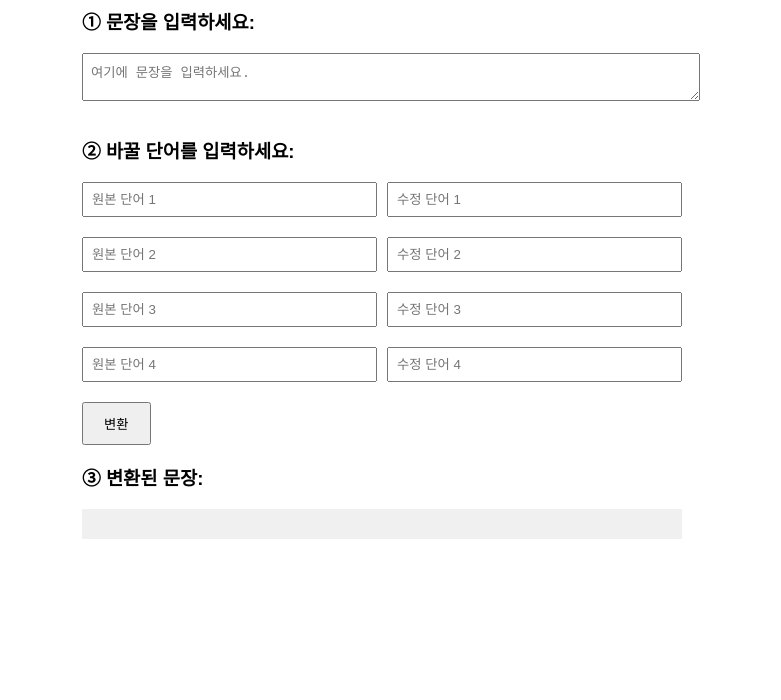
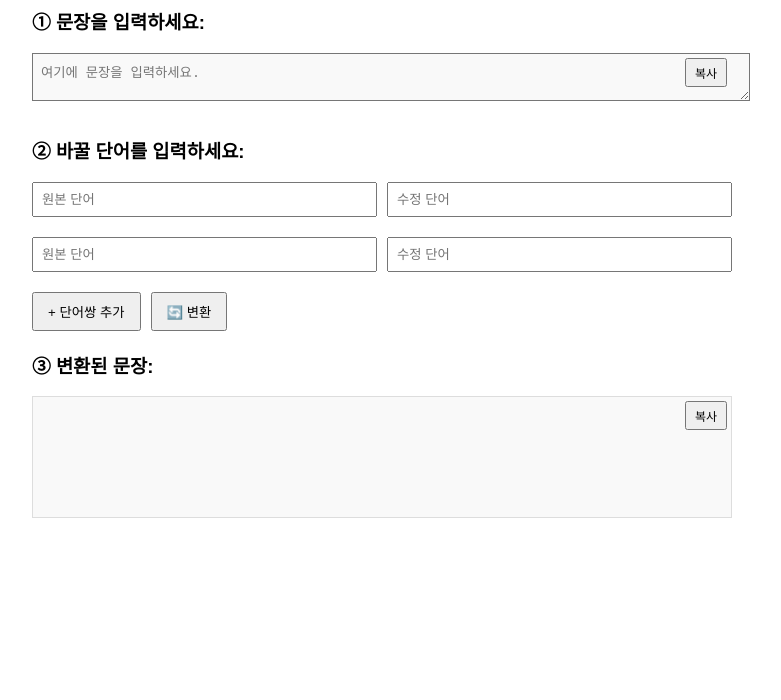
Before and after one commit to seonxbi/text, a plain HTML site: page index.html in a window 1280 px wide. Shown: the part 100-800 px from the top of the page, without its empty margins (258-1039 px from the left). Drawn offline with Linux system fonts and the light colour scheme.

Commit message:
Add files via upload

```diff
--- a/index.html
+++ b/index.html
@@ -4,59 +4,98 @@
   <meta charset="UTF-8">
   <title>단어 치환기</title>
   <style>
-    body { font-family: sans-serif; max-width: 600px; margin: 40px auto; padding: 0 20px; }
+    body { font-family: sans-serif; max-width: 700px; margin: 40px auto; padding: 0 20px; }
     textarea, input { width: 100%; padding: 8px; margin-bottom: 12px; }
     .pair { display: flex; gap: 10px; margin-bottom: 8px; }
     .pair input { flex: 1; }
-    button { padding: 10px 20px; }
-    #output { background: #f0f0f0; padding: 15px; white-space: pre-wrap; }
+    .controls { display: flex; gap: 10px; margin-bottom: 20px; }
+    button { padding: 8px 14px; }
+    #outputBox, #inputBox { position: relative; }
+    .copy-btn {
+      position: absolute;
+      top: 5px;
+      right: 5px;
+      padding: 4px 8px;
+      font-size: 12px;
+      cursor: pointer;
+    }
+    #output, #inputText {
+      white-space: pre-wrap;
+      background: #f9f9f9;
+    }
   </style>
 </head>
 <body>
   <h1>🔄 단어 치환기</h1>
 
   <h3>① 문장을 입력하세요:</h3>
-  <textarea id="inputText" placeholder="여기에 문장을 입력하세요."></textarea>
+  <div id="inputBox">
+    <textarea id="inputText" placeholder="여기에 문장을 입력하세요."></textarea>
+    <button class="copy-btn" onclick="copyText('inputText')">복사</button>
+  </div>
 
   <h3>② 바꿀 단어를 입력하세요:</h3>
-  <div class="pair">
-    <input id="from1" placeholder="원본 단어 1">
-    <input id="to1" placeholder="수정 단어 1">
-  </div>
-  <div class="pair">
-    <input id="from2" placeholder="원본 단어 2">
-    <input id="to2" placeholder="수정 단어 2">
-  </div>
-  <div class="pair">
-    <input id="from3" placeholder="원본 단어 3">
-    <input id="to3" placeholder="수정 단어 3">
-  </div>
-  <div class="pair">
-    <input id="from4" placeholder="원본 단어 4">
-    <input id="to4" placeholder="수정 단어 4">
+  <div id="wordPairs">
+    <div class="pair">
+      <input placeholder="원본 단어" class="from">
+      <input placeholder="수정 단어" class="to">
+    </div>
+    <div class="pair">
+      <input placeholder="원본 단어" class="from">
+      <input placeholder="수정 단어" class="to">
+    </div>
   </div>
 
-  <button onclick="replaceWords()">변환</button>
+  <div class="controls">
+    <button onclick="addPair()">+ 단어쌍 추가</button>
+    <button onclick="replaceWords()">🔄 변환</button>
+  </div>
 
   <h3>③ 변환된 문장:</h3>
-  <div id="output"></div>
+  <div id="outputBox">
+    <div id="output" style="min-height: 100px; border: 1px solid #ddd; padding: 10px;"></div>
+    <button class="copy-btn" onclick="copyText('output')">복사</button>
+  </div>
 
   <script>
+    function addPair() {
+      const pair = document.createElement("div");
+      pair.className = "pair";
+      pair.innerHTML = `
+        <input placeholder="원본 단어" class="from">
+        <input placeholder="수정 단어" class="to">
+      `;
+      document.getElementById("wordPairs").appendChild(pair);
+    }
+
     function replaceWords() {
       let text = document.getElementById("inputText").value;
+      const fromInputs = document.querySelectorAll(".from");
+      const toInputs = document.querySelectorAll(".to");
 
-      for (let i = 1; i <= 4; i++) {
-        const from = document.getElementById("from" + i).value.trim();
-        const to = document.getElementById("to" + i).value.trim();
+      for (let i = 0; i < fromInputs.length; i++) {
+        const from = fromInputs[i].value.trim();
+        const to = toInputs[i].value.trim();
 
         if (from !== "") {
-          const regex = new RegExp(from, "g"); // 여러 번 등장해도 바꾸도록
+          const regex = new RegExp(from, "g");
           text = text.replace(regex, to);
         }
       }
 
       document.getElementById("output").innerText = text;
     }
+
+    function copyText(id) {
+      const element = document.getElementById(id);
+      const text = element.value || element.innerText;
+
+      navigator.clipboard.writeText(text).then(() => {
+        alert("복사되었습니다!");
+      }).catch(() => {
+        alert("복사에 실패했습니다.");
+      });
+    }
   </script>
 </body>
 </html>
```
